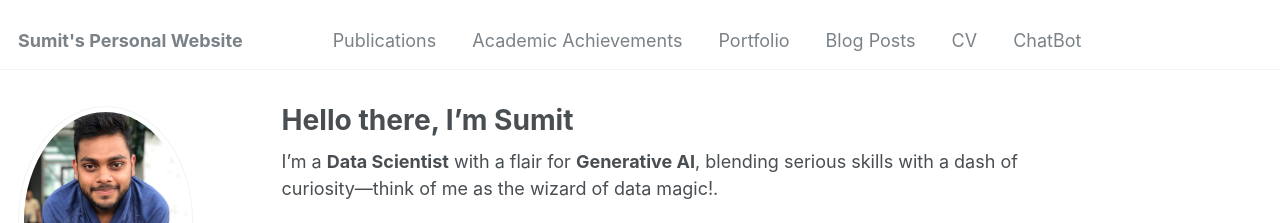
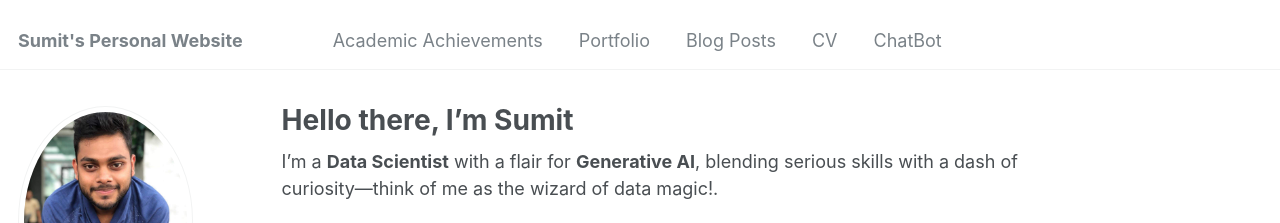
Before and after one commit to sumitisthename/sumitisthename.github.io, a Jekyll site: the page built from _pages/about.md, in a window 1280 px wide. Shown: the top 223 px of the page. Built offline with Jekyll 4.4.1, drawn with Linux system fonts in a browser that asks for light colours.

Commit message:
New Changes

```diff
--- a/_data/navigation.yml
+++ b/_data/navigation.yml
@@ -1,8 +1,5 @@
 # main links links
 main:
-  - title: "Publications"
-    url: /publications/
-
   - title: "Academic Achievements"
     url: /academic-achievements/
 
@@ -10,7 +7,7 @@
     url: /portfolio/
 
   - title: "Blog Posts"
-    url: /year-archive/
+    url: /blogs/
 
   - title: "CV"
     url: /files/Sumit_Resume.pdf
```
